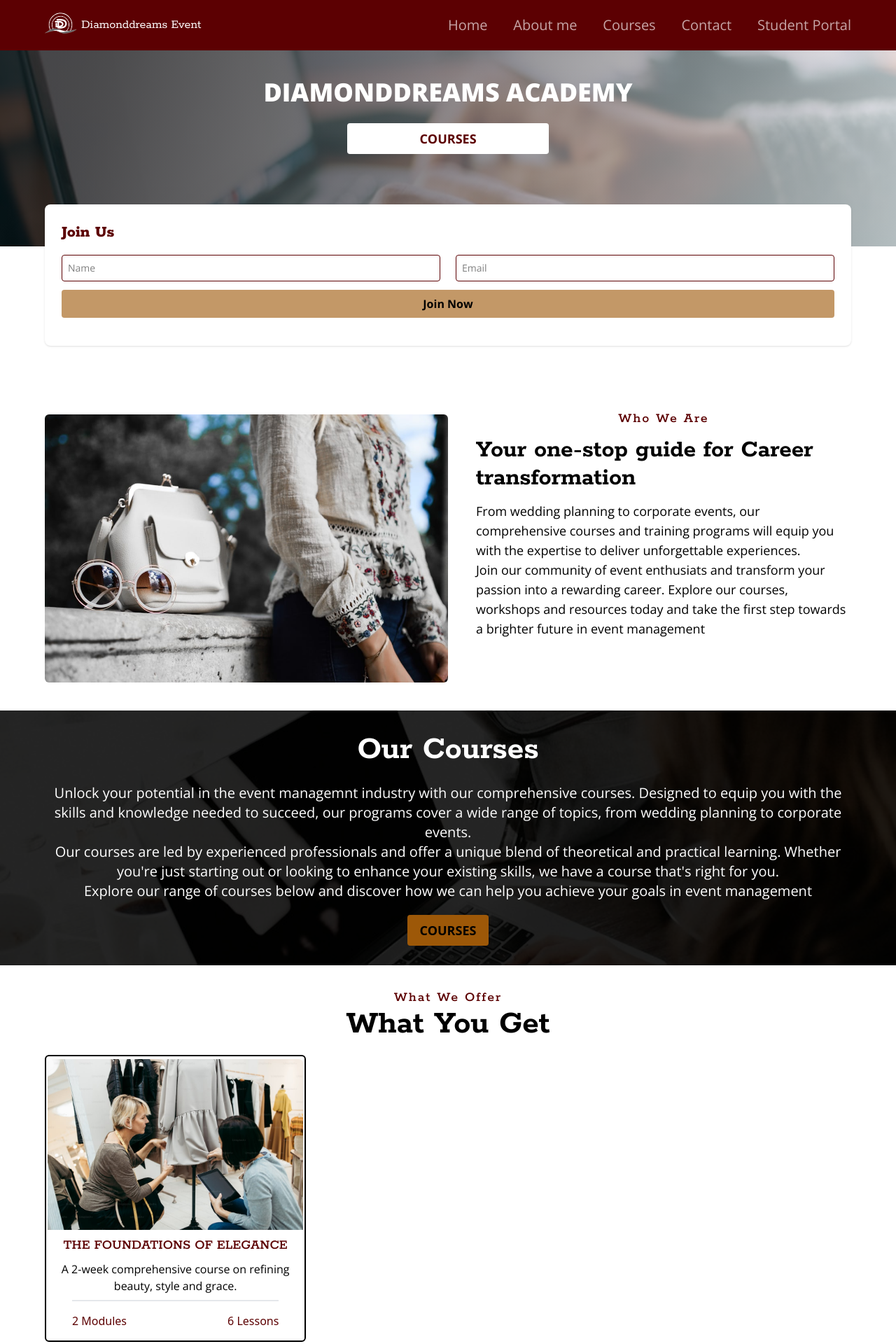
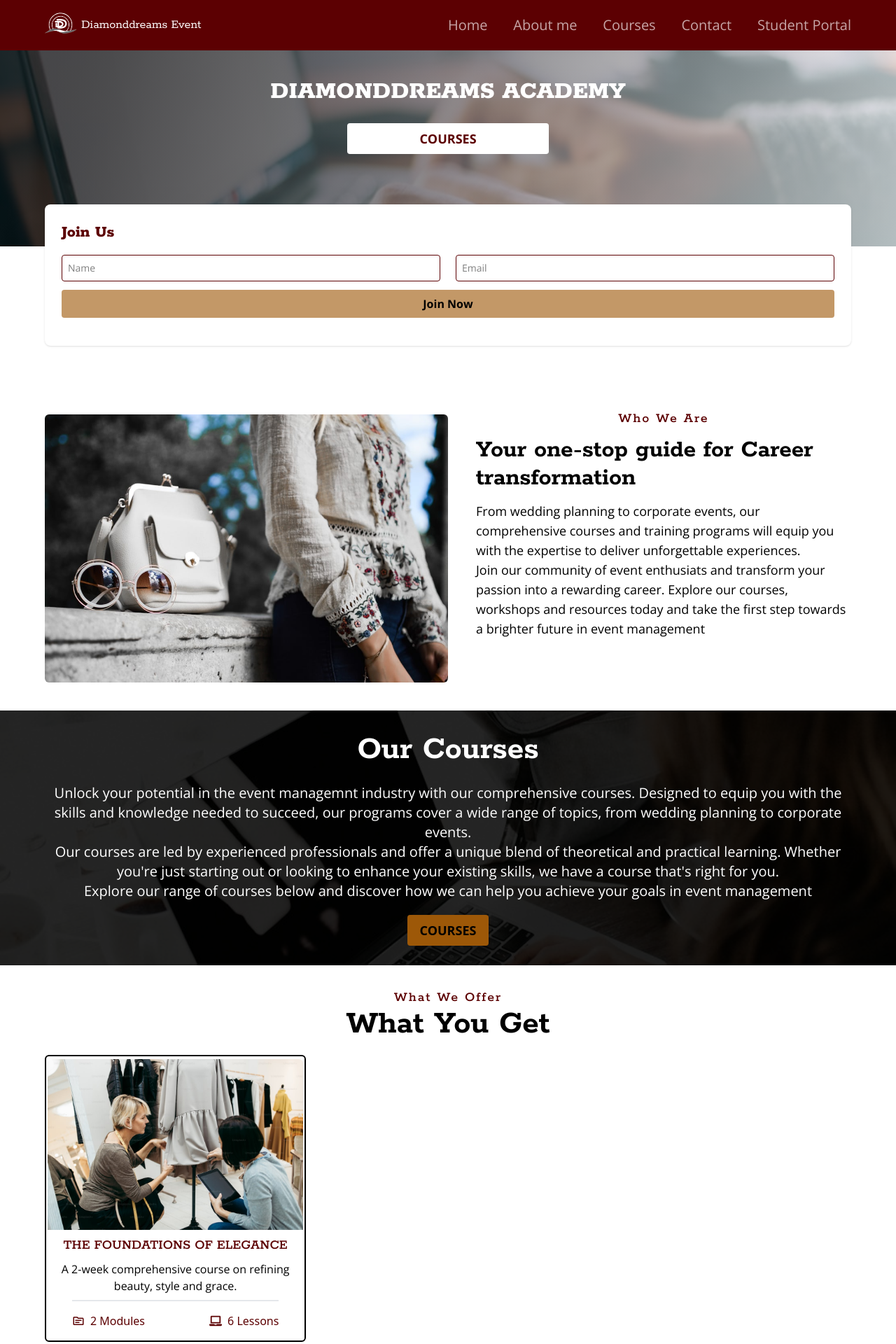
Before and after one commit to Tjay05/diamond-dreams-academy, a React (Vite) app: page / in a window 1280 px wide. Shown: the top 1920 px of the page at 70% size. Built offline with nearby package versions, Linux system fonts and the light colour scheme.

Commit message:
Add lesson and module icons

```diff
--- a/src/pages/home/Index.jsx
+++ b/src/pages/home/Index.jsx
@@ -3,6 +3,8 @@ import lady from "../../assets/image/lady-laptop.jpeg";
 import apprentice from "../../assets/image/apprenticeship.jpeg";
 import handbag from "../../assets/image/handbag.jpeg";
 import laptop from "../../assets/image/laptop.jpeg";
+import { FaLaptop } from "react-icons/fa";
+import { MdOutlineTopic } from "react-icons/md";
 
 const Home = () => {
   return (
@@ -13,7 +15,7 @@ const Home = () => {
       >
         <div className="absolute inset-0 opacity-70 bg-linear-105 from-black to-white"></div>
         <div className="relative z-1 flex flex-col items-center justify-center rule py-4">
-          <h1 className="uppercase text-white text-center font-extrabold text-4xl font-[Open_Sans] pt-6">Diamonddreams Academy</h1>
+          <h1 className="uppercase text-white text-center font-extrabold text-4xl font-[rokkitt] pt-6">Diamonddreams Academy</h1>
           <button className="rounded uppercase text-center w-full font-bold font-[Open_Sans] text-lg text-[#5c0002] p-2 my-6 bg-white hover:cursor-pointer md:w-1/4">Courses</button>
         </div>
       </header>
@@ -73,10 +75,12 @@ const Home = () => {
               <p className="text-center font-[Open_sans] text-black my-2">A 2-week comprehensive course on refining beauty, style and grace.</p>
             </div>
             <div className="border-t-gray-200 flex py-4 justify-between border-t-2 w-[80%] mx-auto">
-              <div className="flex gap-2 text-[#5c0002]">
+              <div className="flex items-center gap-2 text-[#5c0002]">
+                <MdOutlineTopic size={18}/>
                 <p>2 Modules</p>
               </div>
-              <div className="flex gap-2 text-[#5c0002]">
+              <div className="flex items-center gap-2 text-[#5c0002]">
+                <FaLaptop size={18}/>
                 <p>6 Lessons</p>
               </div>
             </div>
```
